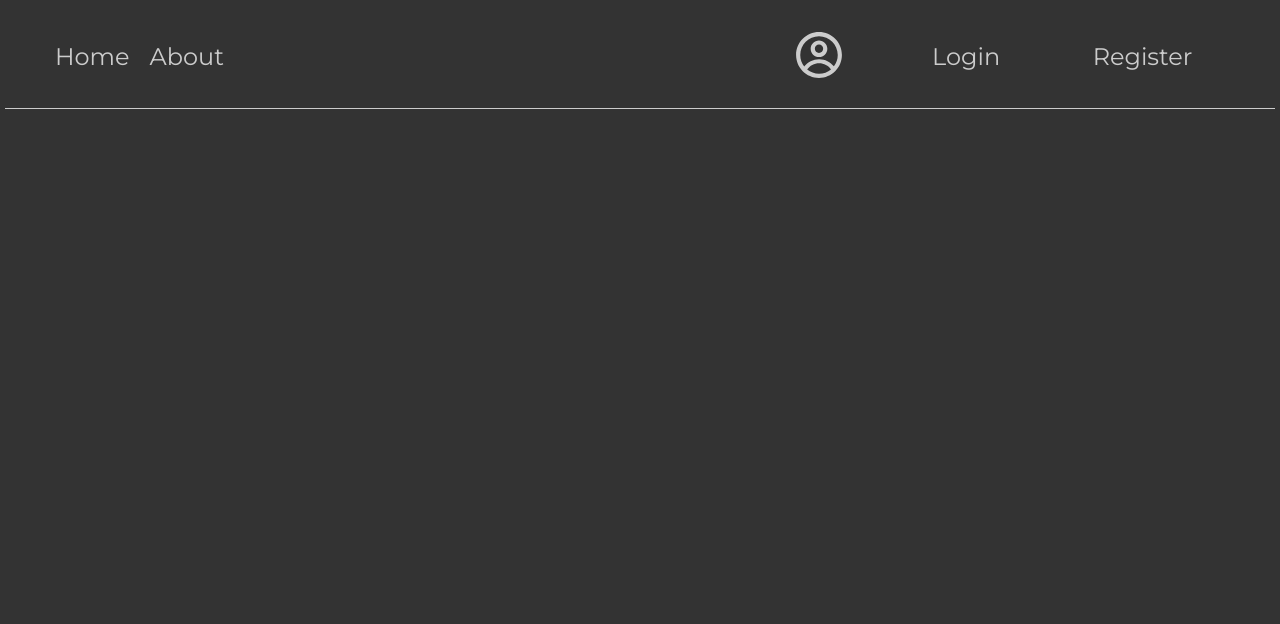
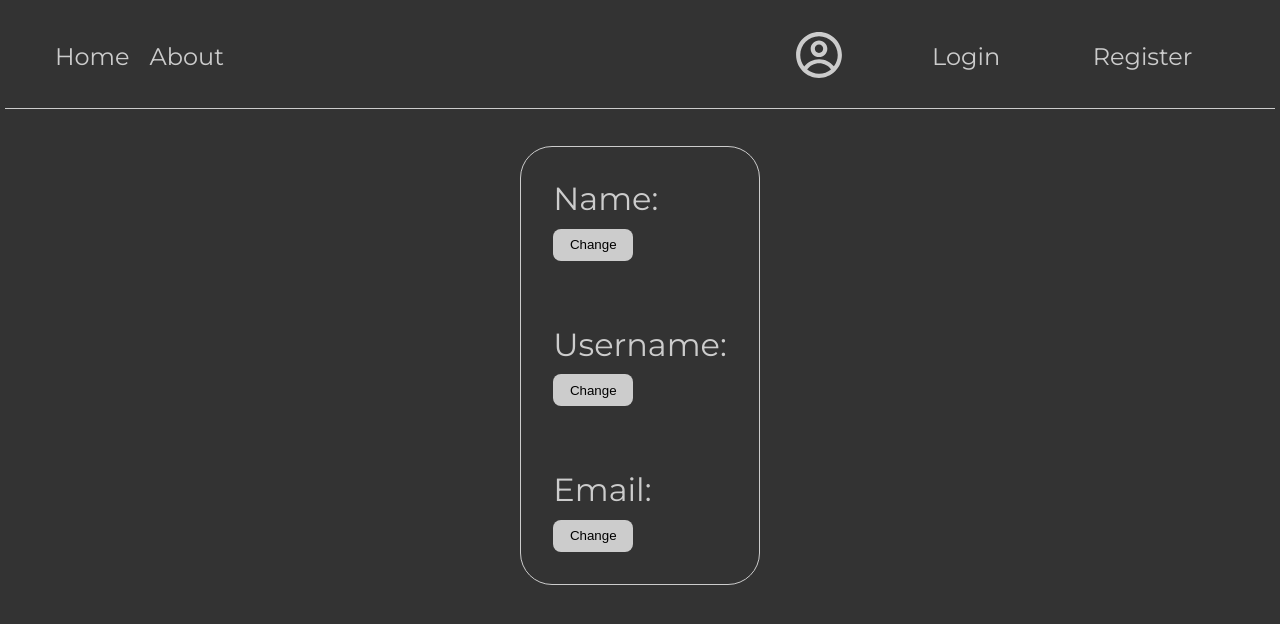
Before and after one commit to SenInao/senharald.com, a React (Create React App) app in the folder frontend/: page /profile in a window 1280 px wide. Shown: the top 624 px of the page. Built offline with nearby package versions, Linux system fonts and the light colour scheme; no server answers.

Commit message:
made profile page and profile updating

```diff
--- a/frontend/src/App.tsx
+++ b/frontend/src/App.tsx
@@ -1,10 +1,10 @@
-import React from "react";
 import {BrowserRouter as Router, Route, Routes} from "react-router-dom";
 
 import Navbar from "./components/Navbar";
 import Homepage from "./components/Homepage";
 import Login from "./components/Login";
 import Register from "./components/Register";
+import Profile from "./components/Profile";
 import "./App.css"
 
 function App() {
@@ -16,6 +16,7 @@ function App() {
 				<Route path="/" element={<Homepage/>}/>
 				<Route path="/login" element={<Login/>}/>
 				<Route path="/register" element={<Register/>}/>
+				<Route path="/profile" element={<Profile/>}/>
 			</Routes>
 		</Router>
 	</div>
--- a/frontend/src/AuthContext.tsx
+++ b/frontend/src/AuthContext.tsx
@@ -6,13 +6,14 @@ axios.defaults.withCredentials = true;
 interface User {
   fullname: string;
   username: string;
+  email: string;
 }
 
 interface AuthContextType {
   loggedIn: boolean;
   user: User | null;
-  setLogin: () => void;
-  setLogout: () => void;
+  setUser: (value: User | null) => void,
+  setLoggedIn: (value: boolean) => void,
 }
 
 const AuthContext = createContext<AuthContextType | undefined>(undefined);
@@ -28,7 +29,7 @@ const AuthProvider: FC<AuthProviderProps> = ({ children }) => {
   useEffect(() => {
     const checkSession = async () => {
       try {
-        const response = await axios.get('http://localhost:80/api/user');
+        const response = await axios.get('/api/user');
         if (response.data.status) {
           setLoggedIn(true);
           setUser(response.data.user);
@@ -45,16 +46,8 @@ const AuthProvider: FC<AuthProviderProps> = ({ children }) => {
     checkSession();
   }, []);
 
-  const setLogin = () => {
-    setLoggedIn(true);
-  };
-
-  const setLogout = () => {
-    setLoggedIn(false);
-  };
-
   return (
-    <AuthContext.Provider value={{ loggedIn, user, setLogin, setLogout}}>
+    <AuthContext.Provider value={{ loggedIn, user, setLoggedIn, setUser}}>
       {children}
     </AuthContext.Provider>
   );
--- a/frontend/src/components/Login.css
+++ b/frontend/src/components/Login.css
@@ -26,11 +26,23 @@
 
 .input-container input {
   margin: 10px;
-
   border-radius: 2rem;
   border: none;
   height: 2rem;
   background-color: var(--text-color);
+}
+
+#errorLabel {
+  display: none;
+  text-align: center;
+  color: darkred;
+  font-size: 1.5rem;
+  width: 30vh;
+}
+
+#waiting{
+  display: none;
+  font-size: 1.5rem;
 }
 
 @keyframes text{
--- a/frontend/src/components/Navbar.tsx
+++ b/frontend/src/components/Navbar.tsx
@@ -11,7 +11,7 @@ const Navbar: React.FC = () => {
     throw new Error("authcontext error!")
   };
 
-  const {loggedIn, setLogout} = authContext;
+  const {loggedIn, setLoggedIn, setUser} = authContext;
 
 	const [isOpen, setIsOpen] = useState(false);
 
@@ -22,12 +22,14 @@ const Navbar: React.FC = () => {
 
   const logout = async () => {
     try {
-      const response = await axios.post('http://localhost:80/api/user/logout');
+      const response = await axios.post('/api/user/logout');
       if (response.data.status) {
-        setLogout();
+        setLoggedIn(false);
+        setUser(null);
       } else {
         console.log(response.data.message);
-        setLogout();
+        setLoggedIn(false);
+        setUser(null);
       };
     } catch (error) {
       console.log("error!")
@@ -48,7 +50,7 @@ const Navbar: React.FC = () => {
 					  <button className="navbar-toggle" onClick={toggleMenu}>
 						  <CgProfile size={50}/>
 					  </button>
-					  <li className={isOpen ? "open" : "closed"}><a href="/">Profile</a></li>
+					  <li className={isOpen ? "open" : "closed"}><a href="/profile">Profile</a></li>
 					  <li className={isOpen ? "open" : "closed"}><a href="/" onClick={logout}>Logout</a></li>
           </ul>
         ) : (
--- /dev/null
+++ b/frontend/src/components/Profile.css
@@ -0,0 +1,50 @@
+.Profilepage {
+  height: 50vh;
+  width: 100vw;
+
+  display: flex;
+  flex-direction: column;
+  align-items: center;
+}
+
+.profile-container {
+  display: flex;
+  flex-direction: column;
+  justify-content: center;
+  margin-top: 2rem;
+
+  border: 1px solid var(--text-color);
+  border-radius: 2rem;
+}
+
+.info-container {
+  margin: 2rem;
+  font-size: 2rem;
+}
+
+.info-label {
+  color: gray;
+  display: "block";
+}
+
+.change-input {
+  display: none;
+  height: 1.5rem;
+  width: 15rem;
+  font-size: 1.5rem;
+}
+
+.change-button {
+  width: 5rem;
+  height: 2rem;
+  background-color: var(--text-color);
+
+  border-radius: 0.5rem;
+  border: none;
+
+  transition: transform 0.1s;
+}
+
+.change-button:hover {
+  transform: scale(1.1);
+}
--- /dev/null
+++ b/frontend/src/components/Profile.tsx
@@ -0,0 +1,140 @@
+import { AuthContext } from "../AuthContext";
+import React, {useContext, useEffect, useRef, useState} from "react";
+import {useNavigate} from "react-router-dom";
+import axios from "axios";
+import "./Profile.css";
+
+interface User {
+  fullname: string;
+  username: string;
+  email: string;
+};
+
+const Profile: React.FC = () => {
+  const authContext = useContext(AuthContext);
+  const navigate = useNavigate();
+
+  const fullnameTextRef = useRef<HTMLLabelElement>(null);
+  const fullnameInputRef = useRef<HTMLInputElement>(null);
+  const fullnameButtonRef = useRef<HTMLButtonElement>(null);
+
+  const usernameTextRef = useRef<HTMLLabelElement>(null);
+  const usernameInputRef = useRef<HTMLInputElement>(null);
+  const usernameButtonRef = useRef<HTMLButtonElement>(null);
+
+  const emailTextRef = useRef<HTMLLabelElement>(null);
+  const emailInputRef = useRef<HTMLInputElement>(null);
+  const emailButtonRef = useRef<HTMLButtonElement>(null);
+
+  if (!authContext) {
+    throw new Error("authContext missing")
+  };
+
+  const {user, setUser} = authContext;
+  const [usernameConfirm, setUsernameConfirm] = useState(false);
+  const [fullnameConfirm, setFullnameConfirm] = useState(false);
+  const [emailConfirm, setEmailConfirm] = useState(false);
+
+  const getUser = async () => {
+    try {
+      const response = await axios.get("/api/user/");
+      if (response.data.status) {
+        setUser(response.data.user);
+      } else {
+        navigate("/login")
+      };
+    } catch (error) {
+      return;
+    };
+  };
+
+
+  useEffect(()=> {
+    getUser();
+  });
+
+  const updateProfile = async (user:User) => {
+    try {
+      const response = await axios.post("/api/user/update", user);
+
+      if (response.data.status) {
+        setUser(response.data.user);
+      } else {
+        setUser(null);
+        return;
+      };
+    } catch (error) {
+      return;
+    };
+  };
+
+  const changeProperty = async (
+    property: keyof User,
+    textRef: React.RefObject<HTMLLabelElement>,
+    inputRef: React.RefObject<HTMLInputElement>,
+    buttonRef: React.RefObject<HTMLButtonElement>,
+    confirmButton: boolean,
+    setConfirmButton: React.Dispatch<React.SetStateAction<boolean>> ) => {
+    if (!textRef.current || !inputRef.current || !buttonRef.current || !user) {
+      return;
+    };
+
+    if (confirmButton) {
+      const jsonData = {
+        ...user,
+        [property]: inputRef.current.value,
+      };
+
+      await updateProfile(jsonData);
+
+      textRef.current.style.display = "inline";
+      inputRef.current.style.display = "none";
+      buttonRef.current.textContent = "Change";
+
+      setConfirmButton(false);
+    } else {
+      textRef.current.style.display = "none";
+      inputRef.current.style.display = "inline";
+      buttonRef.current.textContent = "Confirm";
+
+      setConfirmButton(true);
+    };
+  };
+
+  return (
+    <div className="Profilepage">
+      <div className="profile-container">
+
+        <div className="info-container">
+          <div>
+            <label>Name: </label>
+            <label className="info-label" ref={fullnameTextRef}>{user?.fullname}</label>
+            <input ref={fullnameInputRef} type="text" className="change-input" defaultValue={user?.fullname}/>
+          </div>
+          <button ref={fullnameButtonRef} className="change-button" onClick={() => {changeProperty("fullname", fullnameTextRef, fullnameInputRef, fullnameButtonRef, fullnameConfirm, setFullnameConfirm)}}>Change</button>
+        </div>
+
+        <div className="info-container">
+          <div>
+            <label>Username: </label>
+            <label ref={usernameTextRef} className="info-label" >{user?.username}</label>
+            <input ref={usernameInputRef} type="text" className="change-input" defaultValue={user?.username}/>
+          </div>
+          <button ref={usernameButtonRef} className="change-button" onClick={()=>{changeProperty("username", usernameTextRef, usernameInputRef, usernameButtonRef, usernameConfirm, setUsernameConfirm)}}>Change</button>
+        </div>
+
+        <div className="info-container">
+          <div>
+            <label>Email: </label>
+            <label ref={emailTextRef} className="info-label" >{user?.email}</label>
+            <input ref={emailInputRef} type="text" className="change-input" defaultValue={user?.email}/>
+          </div>
+          <button ref={emailButtonRef} className="change-button" onClick={()=>{changeProperty("email", emailTextRef, emailInputRef, emailButtonRef, emailConfirm, setEmailConfirm)}}>Change</button>
+        </div>
+
+      </div>
+    </div>
+  );
+};
+
+export default Profile;
--- a/frontend/src/components/Register.css
+++ b/frontend/src/components/Register.css
@@ -3,6 +3,19 @@
 
   display: flex;
   justify-content: center;
+}
+
+#errorLabel {
+  display: none;
+  width: 30vh;
+  text-align: center;
+  color: darkred;
+  font-size: 1.5rem;
+}
+
+#waiting{
+  display: none;
+  font-size: 1.5rem;
 }
 
 @keyframes text{
@@ -69,7 +82,14 @@
   background-color: var(--text-color);
   border-radius: 2rem;
   color: black;
+
+  transition: transform 0.1s;
+
   position: relative;
   animation: button;
   animation-duration: 2.9s;
 }
+
+.inputform-container #register-button:hover {
+  transform: scale(1.1);
+}
```
Also changed, not shown: frontend/src/components/Login.tsx (+29 -12 lines), frontend/src/components/Register.tsx (+33 -11 lines).
